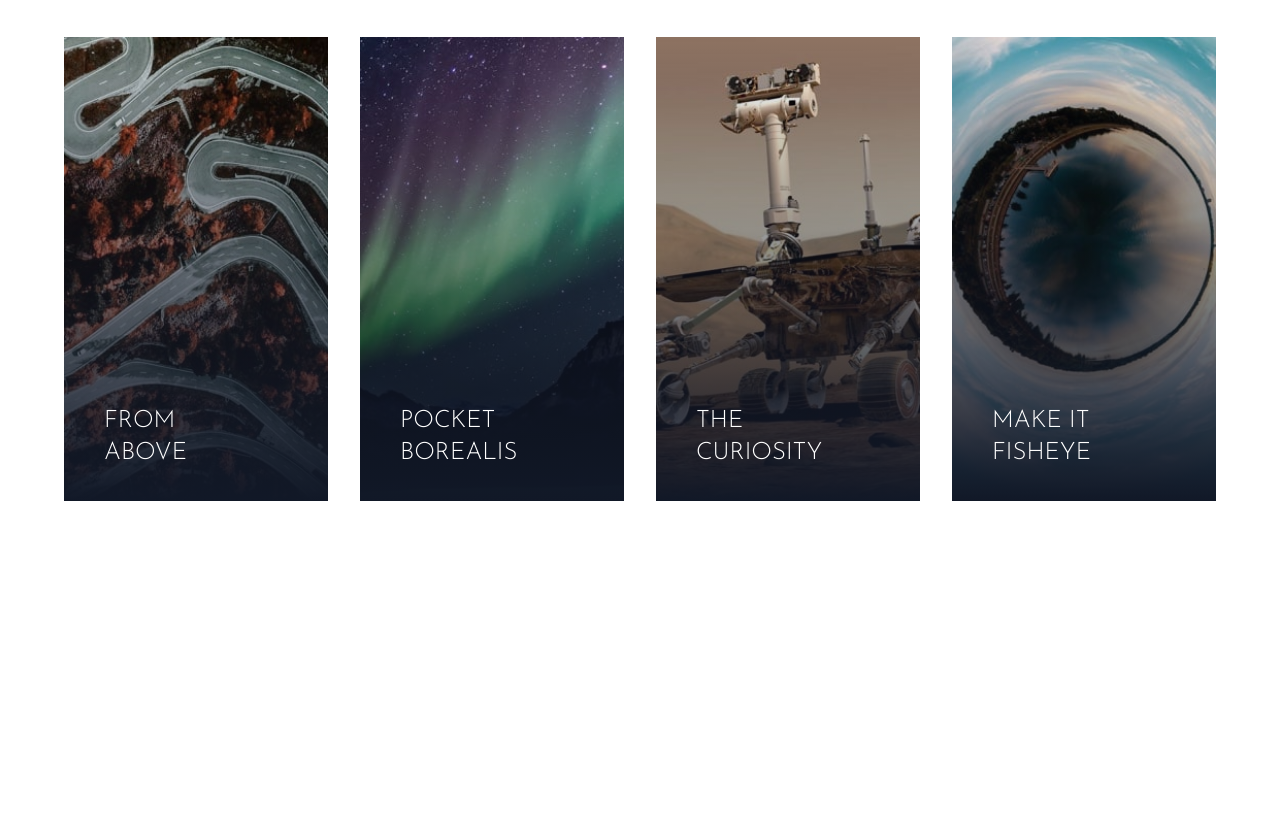
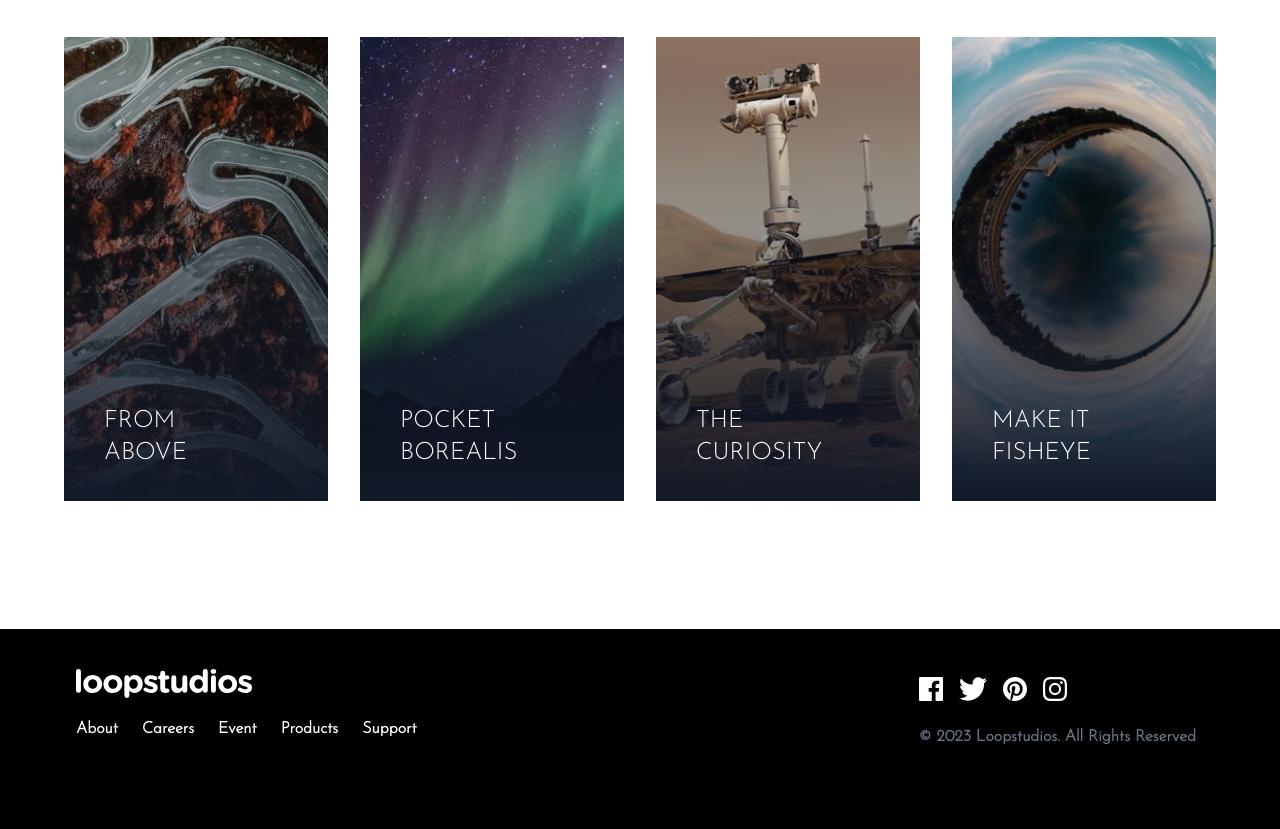
Before and after one commit to JuzerShakir/loopstudio, a website: page index.html in a window 1280 px wide. Shown: the part 2007-2836 px from the top of the page. Before the commit the page ends 2636 px from the top, so only its background shows below. Drawn offline with Linux system fonts and the light colour scheme.

Commit message:
add Footer section

```diff
--- a/index.html
+++ b/index.html
@@ -298,5 +298,113 @@
         </div>
       </div>
     </section>
+
+    <!-- Footer -->
+    <footer class="bg-black">
+      <!-- Container -->
+      <div class="container max-w-6xl py-10 mx-auto">
+        <!-- Footer flex container -->
+        <div
+          class="flex flex-col items-center mb-8 space-y-6 md:flex-row md:space-y-0 md:justify-between md-items-start"
+        >
+          <!-- Menu & Logo container -->
+          <div
+            class="flex flex-col items-center space-y-8 md:items-start md:space-y-4"
+          >
+            <!-- Logo -->
+            <div class="h-8">
+              <img src="images/logo.svg" alt="" class="w-44 md:ml-3" />
+            </div>
+            <!-- Menu Container -->
+            <div
+              class="flex flex-col items-center space-y-4 font-bold text-white md:flex-row md:space-y-0 md:space-x-6 md:ml-3"
+            >
+              <!-- Item 1 -->
+              <div class="h-10 group">
+                <a href="#">About</a>
+                <div
+                  class="mx-2 group-hover:border-b group-hover:border-blue-50"
+                ></div>
+              </div>
+
+              <!-- Item 2 -->
+              <div class="h-10 group">
+                <a href="#">Careers</a>
+                <div
+                  class="mx-2 group-hover:border-b group-hover:border-blue-50"
+                ></div>
+              </div>
+
+              <!-- Item 3 -->
+              <div class="h-10 group">
+                <a href="#">Event</a>
+                <div
+                  class="mx-2 group-hover:border-b group-hover:border-blue-50"
+                ></div>
+              </div>
+
+              <!-- Item 4 -->
+              <div class="h-10 group">
+                <a href="#">Products</a>
+                <div
+                  class="mx-2 group-hover:border-b group-hover:border-blue-50"
+                ></div>
+              </div>
+
+              <!-- Item 5 -->
+              <div class="h-10 group">
+                <a href="#">Support</a>
+                <div
+                  class="mx-2 group-hover:border-b group-hover:border-blue-50"
+                ></div>
+              </div>
+            </div>
+          </div>
+
+          <!-- Social & Copyright container -->
+          <div
+            class="flex flex-col items-start justify-between space-y-4 text-gray-500 md:pr-5"
+          >
+            <!-- Icons -->
+            <div
+              class="flex items-center justify-center mx-auto md:mx-0 space-x-4 md:justify-end"
+            >
+              <!-- Icon 1 -->
+              <div class="h-8 group">
+                <a href="#">
+                  <img src="images/icon-facebook.svg" alt="" class="h-6" />
+                </a>
+              </div>
+
+              <!-- Icon 2 -->
+              <div class="h-8 group">
+                <a href="#">
+                  <img src="images/icon-twitter.svg" alt="" class="h-6" />
+                </a>
+              </div>
+
+              <!-- Icon 3 -->
+              <div class="h-8 group">
+                <a href="#">
+                  <img src="images/icon-pinterest.svg" alt="" class="h-6" />
+                </a>
+              </div>
+
+              <!-- Icon 4 -->
+              <div class="h-8 group">
+                <a href="#">
+                  <img src="images/icon-instagram.svg" alt="" class="h-6" />
+                </a>
+              </div>
+            </div>
+
+            <!-- Copyright -->
+            <div class="font-bold">
+              &copy; 2023 Loopstudios. All Rights Reserved
+            </div>
+          </div>
+        </div>
+      </div>
+    </footer>
   </body>
 </html>
```
Also changed, not shown: css/style.css.
